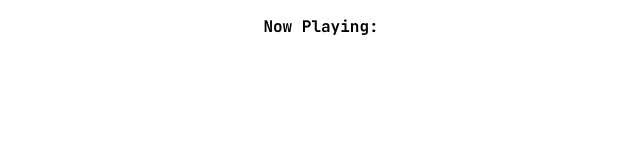
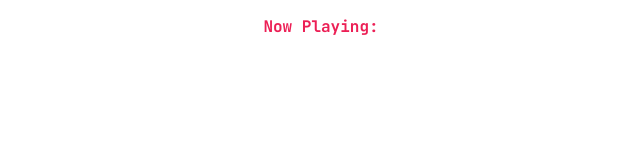
Before and after one commit to GnauqTheBeast/Music-Player, a plain HTML site: page index.html in a window 1280 px wide. Shown: the top 160 px of the page, without its empty margins (319-959 px from the left). Drawn offline with nearby package versions, Linux system fonts and the light colour scheme.

Commit message:
Update style.css

```diff
--- a/style.css
+++ b/style.css
@@ -59,6 +59,7 @@ body {
 
 h4 {
   text-align: center;
+  color: #ec1f55;
 }
 
 .cd {
```
